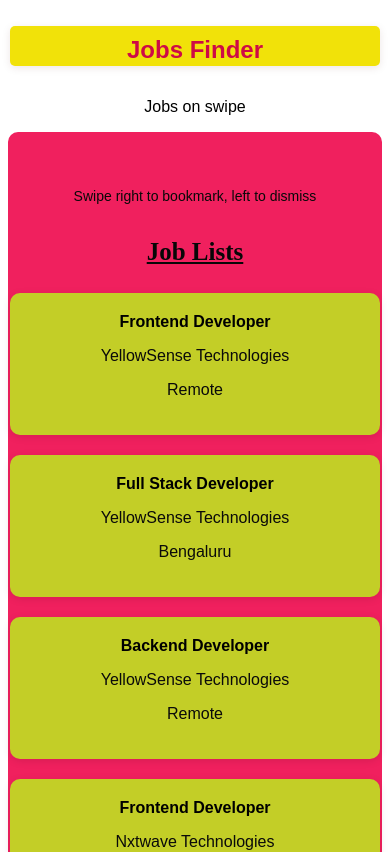
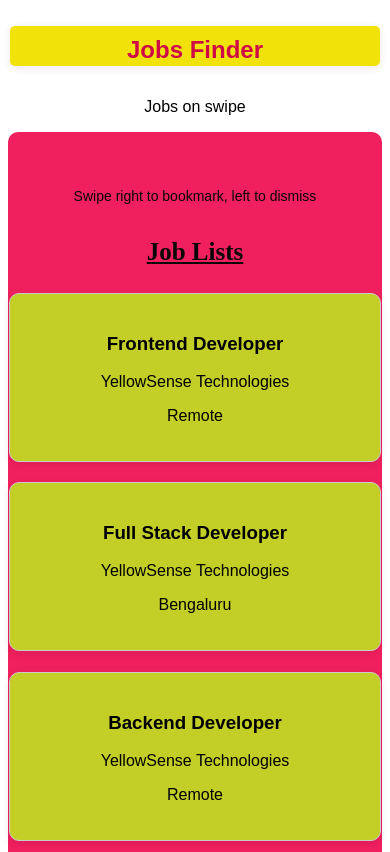
Before and after one commit to ChetanPalade/JobSwipewithYellowSensech, a React (Create React App) app: page / in a window 390 px wide. Shown: the top 852 px of the page. Built offline with nearby package versions, Linux system fonts and the light colour scheme.

Commit message:
JobCard.css

```diff
--- a/src/components/jobCard/JobCard.css
+++ b/src/components/jobCard/JobCard.css
@@ -1,26 +1,58 @@
+
 .job-card {
-  background-color: #c58b8b;
-  border-radius: 8px;
-  box-shadow: 0 2px 4px rgba(194, 13, 185, 0.1);
-  margin: 15px 0;
+  border: 1px solid #ccc;
   padding: 20px;
-  transition: transform 0.5s;
+  margin: 20px;
+  background-color: #f9f9f9;
+  transition: transform 10s ease, opacity 10s ease;
+  position: relative;
+  width: 300px;
+  cursor: pointer;
+  display: inline-block;
 }
 
-.job-card h3 {
-  font-size: 1.2rem;
-  margin: 0;
+/* Swipe left animation */
+.job-card.left {
+  transform: translateX(-100%) rotate(-10deg); /* Slide to left */
+  opacity: 0;
 }
 
-.job-card p {
-  color: #0a0a0a;
+/* Swipe right animation */
+.job-card.right {
+  transform: translateX(100%) rotate(10deg);  /* Slide to right */
+  opacity: 10;
 }
 
-@media (max-width: 600px) {
-  .job-card {
-    padding: 15px;
-  }
-  .job-card h3 {
-    font-size: 1rem;
-  }
+/* Add a class for swiping in progress */
+.job-card.swiping {
+  transition: transform 0.1s ease;
 }
+
+/* To add swipe indication, we can change the background color based on swipe */
+.job-card.left.swiping {
+  background-color: #ffdddd; /* Light red for left swipe */
+}
+
+.job-card.right.swiping {
+  background-color: #ddffdd; /* Light green for right swipe */
+}
+.job-card {
+  background-color: white;
+  border: 1px solid #ccc;
+  padding: 15px;
+  margin: 10px;
+  transition: transform 0.3s ease, background-color 0.3s ease; /* Animate transform and background */
+  will-change: transform; /* Performance optimization for animations */
+}
+
+.job-card:hover {
+  box-shadow: 0px 4px 15px rgba(0, 0, 0, 0.2);
+}
+
+.job-card.swipe-left {
+  background-color: #6d2626;
+}
+
+.job-card.swipe-right {
+  background-color: #ddffdd;
+}
```
